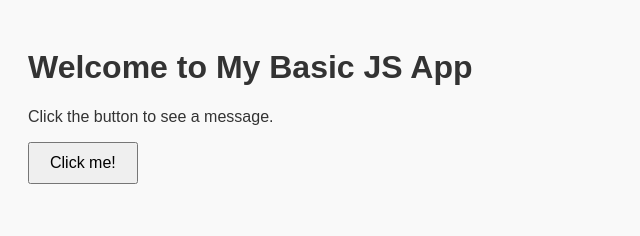
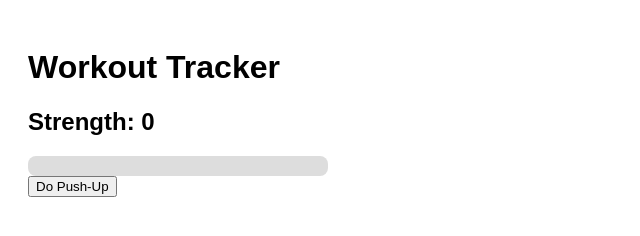
Before and after one commit to alexder204/WorkoutApp, a plain HTML site: page index.html in a window 1280 px wide. Shown: the whole page, without its empty margins (0-640 px from the left). Drawn offline with Linux system fonts and the light colour scheme.

Commit message:
something

```diff
--- a/index.html
+++ b/index.html
@@ -1,36 +1,56 @@
+<!-- index.html -->
 <!DOCTYPE html>
 <html lang="en">
 <head>
-  <meta charset="UTF-8" />
-  <meta name="viewport" content="width=device-width, initial-scale=1" />
-  <title>Basic JS App</title>
+  <meta charset="UTF-8">
+  <title>Workout Level-Up App</title>
   <style>
-    body {
-      font-family: Arial, sans-serif;
-      padding: 20px;
-      background: #f9f9f9;
-      color: #333;
+    body { font-family: Arial; padding: 20px; }
+    .stat { margin-bottom: 20px; }
+    .bar {
+      background: #ddd;
+      border-radius: 8px;
+      overflow: hidden;
+      height: 20px;
+      width: 300px;
     }
-    button {
-      padding: 10px 20px;
-      font-size: 16px;
-      cursor: pointer;
+    .fill {
+      height: 100%;
+      background: limegreen;
+      width: 0%;
+      transition: width 0.3s;
     }
   </style>
 </head>
 <body>
 
-  <h1>Welcome to My Basic JS App</h1>
-  <p id="message">Click the button to see a message.</p>
-  <button id="myButton">Click me!</button>
+  <h1>Workout Tracker</h1>
+
+  <div class="stat">
+    <h2>Strength: <span id="strength-level">0</span></h2>
+    <div class="bar"><div id="strength-bar" class="fill"></div></div>
+    <button onclick="doExercise('pushup')">Do Push-Up</button>
+  </div>
 
   <script>
-    const button = document.getElementById('myButton');
-    const message = document.getElementById('message');
+    let strengthXP = parseInt(localStorage.getItem('strengthXP')) || 0;
+    let level = 0;
 
-    button.addEventListener('click', () => {
-      message.textContent = 'Hello! You clicked the button.';
-    });
+    function updateUI() {
+      level = Math.floor(strengthXP / 10); // Level up every 10 XP
+      document.getElementById('strength-level').textContent = level;
+      document.getElementById('strength-bar').style.width = (strengthXP % 10) * 10 + '%';
+    }
+
+    function doExercise(type) {
+      if (type === 'pushup') {
+        strengthXP += 1;
+        localStorage.setItem('strengthXP', strengthXP);
+        updateUI();
+      }
+    }
+
+    updateUI();
   </script>
 
 </body>
```
